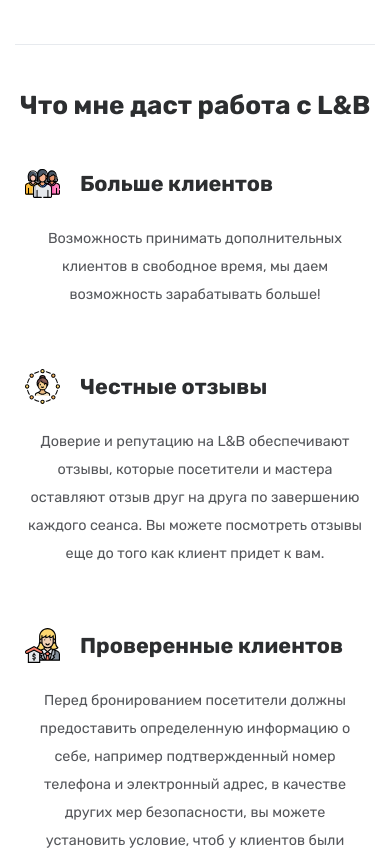
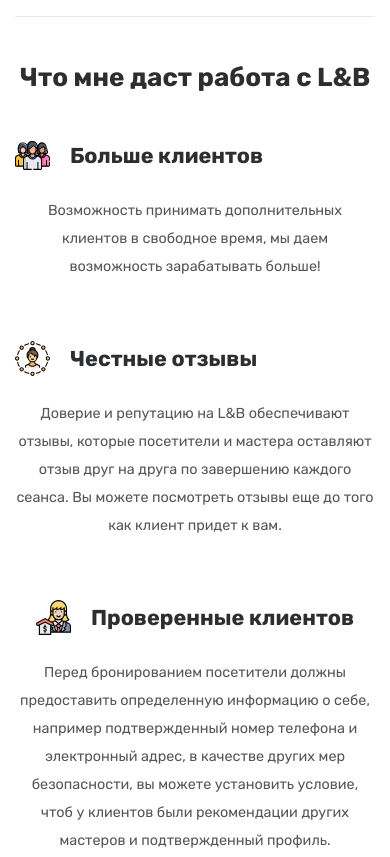
Before and after one commit to sevabrov/nails, a React (Create React App) app: page / in a window 390 px wide. Shown: the part 1140-1997 px from the top of the page. Built offline with nearby package versions, Linux system fonts and the light colour scheme; the HTML template or start-up script is replaced by a standard one.

Commit message:
fix responsive

```diff
--- a/src/Components/what.js
+++ b/src/Components/what.js
@@ -23,7 +23,7 @@
                         </div>
                     </ScrollAnimation>
                     <ScrollAnimation animateIn="bounceInUp" animateOnce={true} delay={300}>
-                        <div className="content-area--block">
+                        <div className="content-area--block business-creating-area">
                             <h4 className="business-creating">Проверенные клиентов</h4>
                             <p>Перед бронированием посетители должны предоставить определенную информацию о себе, например подтвержденный номер
                                 телефона и электронный адрес, в качестве других мер безопасности, вы можете установить условие, чтоб у клиентов
--- a/src/styling/content.scss
+++ b/src/styling/content.scss
@@ -25,8 +25,8 @@
         flex-wrap: wrap;
 
         &--block {
-            width: calc((100% - 15px)/3);
-            max-width: 340px;
+            width: 100%;
+            max-width: 320px;
             min-width: 290px;
             margin-bottom: 30px;
         }
--- a/src/styling/media.scss
+++ b/src/styling/media.scss
@@ -1,7 +1,7 @@
 //size
 $l: 1199px;
 $m: 978px;
-$s: 650px;
+$s: 670px;
 
 @media screen and (max-width: 1400px) {
     .slider-block {
@@ -59,6 +59,21 @@
             font-size: 3em;
         }
         &-area {
+            .animated {
+                &:nth-child(2) {
+                    text-align: right;
+                    p {
+                        justify-content: flex-end;
+                    }
+
+                }
+                &:last-child {
+                    text-align: center;
+                    p {
+                        justify-content: center;
+                    }
+                }
+            }
             p.big-text {
                 span {
                     &:first-child {
@@ -66,6 +81,13 @@
                     }
                 }
             }
+        }
+    }
+    .business-creating-area {
+        width: 100%;
+        max-width: 100%;
+        h4 {
+            justify-content: center;
         }
     }
     .tab-content {
@@ -130,6 +152,15 @@
             line-height: 24px;
         }
         &-area {
+            .animated {
+                &:nth-child(2) {
+                    text-align: center;
+                    p {
+                        justify-content: center;
+                    }
+
+                }
+            }
             p.big-text {
                 justify-content: center;
                 align-items: center;
@@ -137,6 +168,7 @@
             }
             &--block {
                 width: 100%;
+                max-width: 100%;
                 font-size: 9px;
                 text-align: center;
                 margin-bottom: 60px;
```
